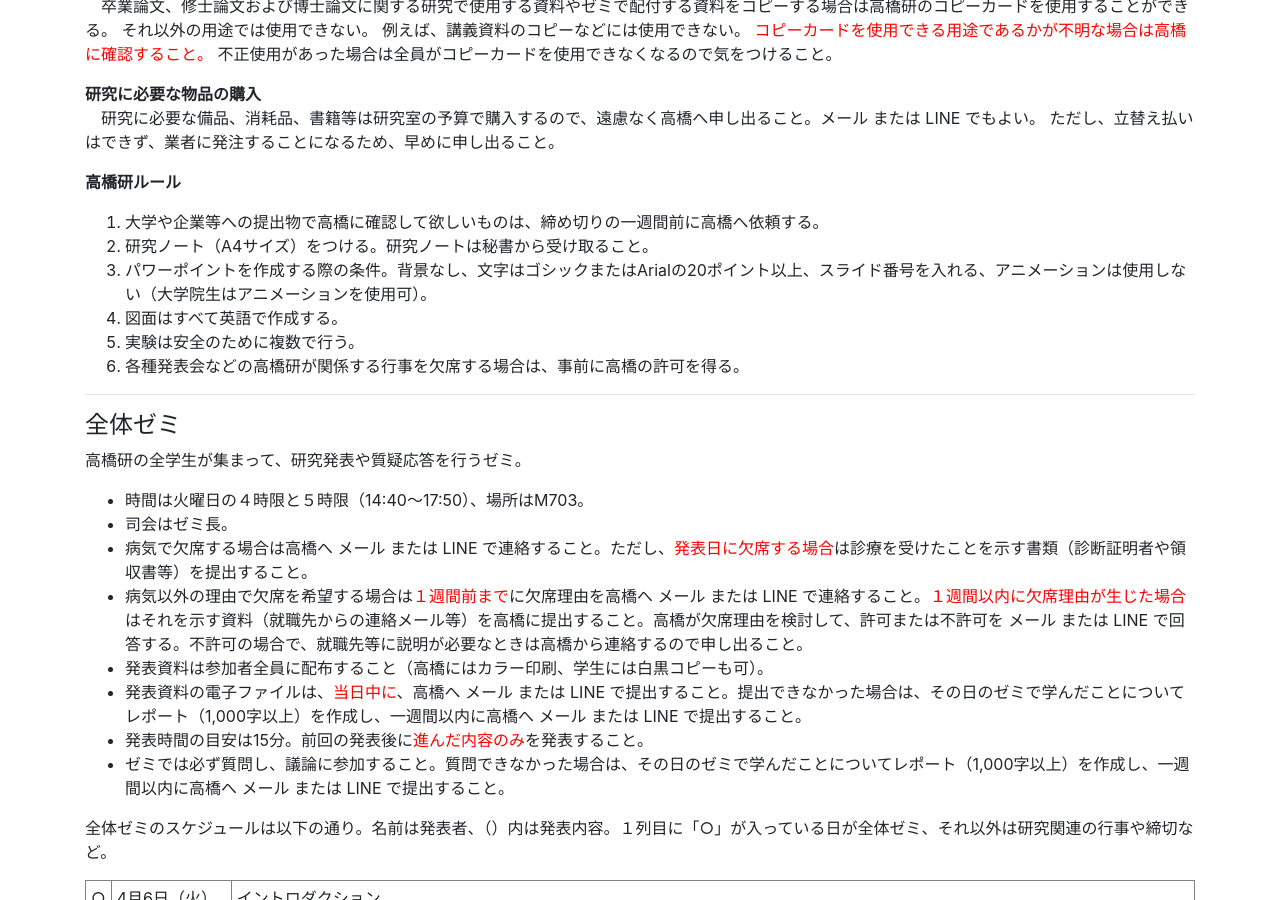
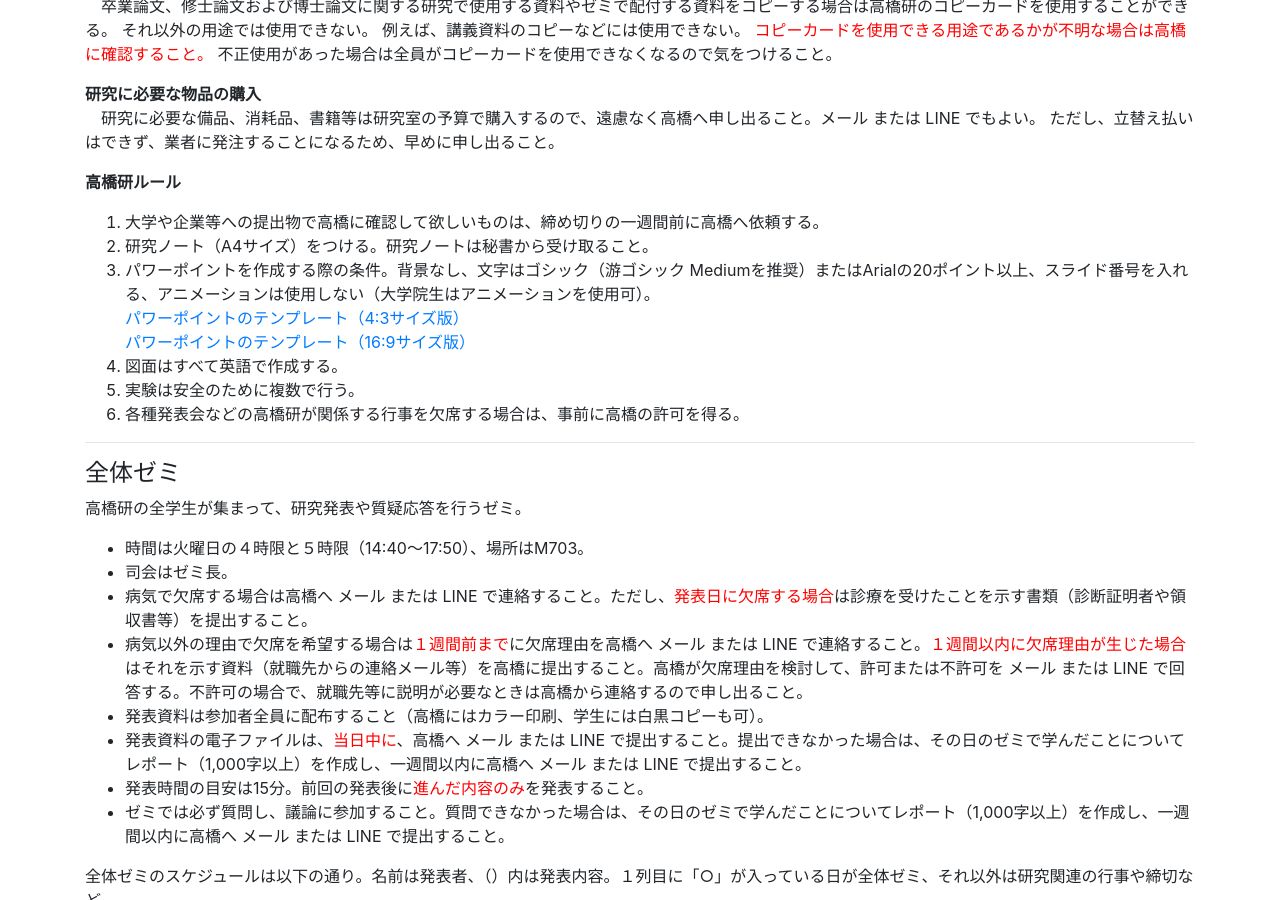
Before and after one commit to tkhslab/tkhslab.github.io, a Jekyll site: the page built from forstudents.md, in a window 1280 px wide and 900 px high, scrolled down 1206 px. Built offline with Jekyll 4.4.1, drawn with Linux system fonts in a browser that asks for light colours; nearby versions of some CDN libraries.

Commit message:
revise ppt and upload templates

```diff
--- a/forstudents.md
+++ b/forstudents.md
@@ -74,7 +74,9 @@ title: For students
 **高橋研ルール**<br>
 0. 大学や企業等への提出物で高橋に確認して欲しいものは、締め切りの一週間前に高橋へ依頼する。
 0. 研究ノート（A4サイズ）をつける。研究ノートは秘書から受け取ること。
-0. パワーポイントを作成する際の条件。背景なし、文字はゴシックまたはArialの20ポイント以上、スライド番号を入れる、アニメーションは使用しない（大学院生はアニメーションを使用可）。
+0. パワーポイントを作成する際の条件。背景なし、文字はゴシック（游ゴシック Mediumを推奨）またはArialの20ポイント以上、スライド番号を入れる、アニメーションは使用しない（大学院生はアニメーションを使用可）。<br>
+[パワーポイントのテンプレート（4:3サイズ版）](assets/dl/TL_template43v1.pptx)<br>
+[パワーポイントのテンプレート（16:9サイズ版）](assets/dl/TL_template169v1.pptx)
 0. 図面はすべて英語で作成する。
 0. 実験は安全のために複数で行う。
 0. 各種発表会などの高橋研が関係する行事を欠席する場合は、事前に高橋の許可を得る。
```
Also changed, not shown: 2 other files.
